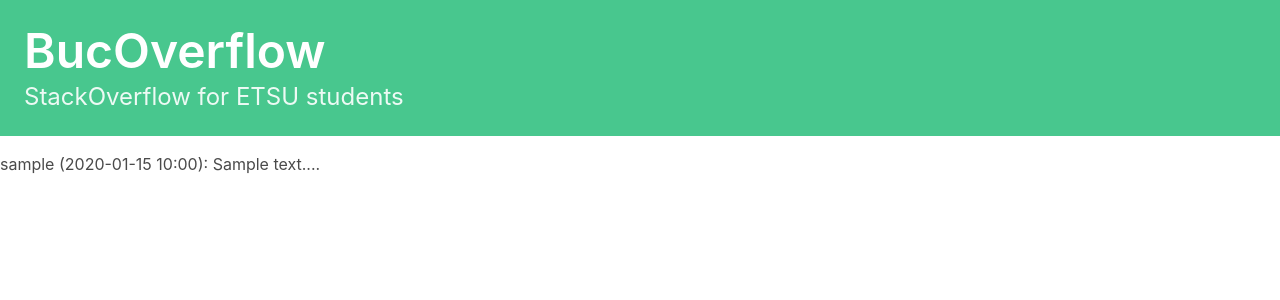
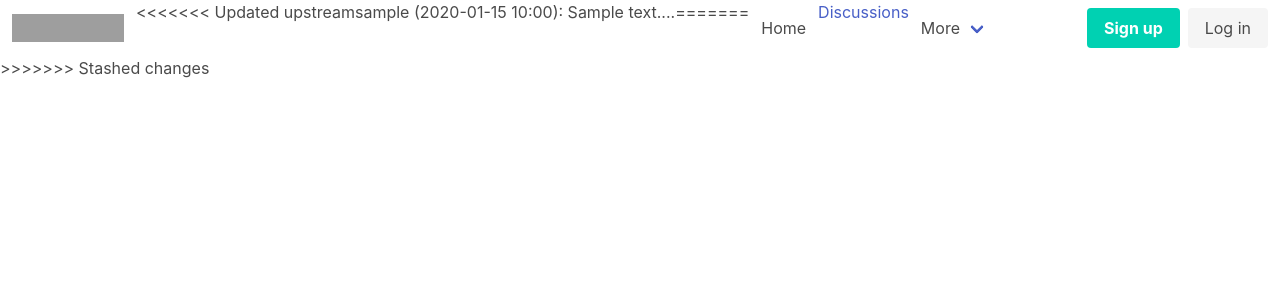
Before and after one commit to TrevorST/BucHelp, a Django app: template BucOverflow/templates/home.html in a window 1280 px wide. Shown: the top 300 px of the page. Run offline with Django 4.2, Linux system fonts and the light colour scheme; the template is opened without the code that fills it: values that come from a table or form of the project are taken from there, others are empty; tables that the repository leaves empty hold one stand-in row (values such as "Sample post"); parts of the project's set-up code (start-up, migrations or seed data) failed here and were passed over; grey boxes are pictures that could not be loaded.

Commit message:
Summary #4

```diff
--- a/BucOverflow/templates/base.html
+++ b/BucOverflow/templates/base.html
@@ -1,24 +1,13 @@
 <!DOCTYPE html>
+
 <html lang="en">
-<head>
-    <meta charset="UTF-8">
-    <meta http-equiv="X-UA-Compatible" content="IE=edge">
-    <meta name="viewport" content="width=device-width, initial-scale=1.0">
-    <!-- Include the Bulma CSS framework for styling-->
-    <link rel="stylesheet"
-          href="https://cdn.jsdelivr.net/npm/bulma@0.9.3/css/bulma.min.css">
-    <title>BucOverflow</title>
-</head>
-<body>
-    <section class="hero is-small is-success mb-4">
-        <div class="hero-body">
-            <h1 class="title is-1">BucOverflow</h1>
-            <p class="subtitle is-4">
-                StackOverflow for ETSU students
-            </p>
-        </div>
-    </section>
+    <nav class="navbar" role="navigation" aria-label="main navigation">
+  <div class="navbar-brand">
+    <a class="navbar-item" href="https://bulma.io">
+      <img src="https://bulma.io/images/bulma-logo.png" width="112" height="28">
+    </a>
 
+<<<<<<< Updated upstream
     {% for post in posts %}
 
 <tb>
@@ -30,3 +19,73 @@
 {% endfor %}
 </body>
 </html>
+=======
+    <a role="button" class="navbar-burger" aria-label="menu" aria-expanded="false" data-target="navbarBasicExample">
+      <span aria-hidden="true"></span>
+      <span aria-hidden="true"></span>
+      <span aria-hidden="true"></span>
+    </a>
+  </div>
+
+  <div id="navbarBasicExample" class="navbar-menu">
+    <div class="navbar-start">
+
+
+
+      <a class="navbar-item"> <!--#######-->
+        Home
+      </a>
+
+      <a href="/bucoverflow/discussions">Discussions</a> <!--#######-->
+
+      </a>
+
+      <div class="navbar-item has-dropdown is-hoverable">
+        <a class="navbar-link">
+          More
+        </a>
+
+        <div class="navbar-dropdown">
+          <a class="navbar-item">
+            About
+          </a>
+          <a class="navbar-item">
+            Jobs
+          </a>
+          <a class="navbar-item">
+            Contact
+          </a>
+          <hr class="navbar-divider">
+          <a class="navbar-item">
+            Report an issue
+          </a>
+        </div>
+      </div>
+    </div>
+
+    <div class="navbar-end">
+      <div class="navbar-item">
+        <div class="buttons">
+          <a class="button is-primary">
+            <strong>Sign up</strong>
+          </a>
+          <a class="button is-light">
+            Log in
+          </a>
+        </div>
+      </div>
+    </div>
+  </div>
+</nav>
+
+<head>
+  <meta charset="UTF-8">
+  <meta http-equiv="X-UA-Compatible" content="IE=edge">
+  <meta name="viewport" content="width=device-width, initial-scale=1.0">
+  <!-- Include the Bulma CSS framework for styling-->
+  <link rel="stylesheet"
+        href="https://cdn.jsdelivr.net/npm/bulma@0.9.3/css/bulma.min.css">
+
+</html>
+
+>>>>>>> Stashed changes
--- a/BucOverflow/urls.py
+++ b/BucOverflow/urls.py
@@ -1,10 +1,17 @@
 from django.urls import path, include
 
 from . import views
-from .views import dashboard
+from .views import base, index, discussions, home
 
 app_name = "BucOverflow"
 
 urlpatterns = [
+<<<<<<< Updated upstream
     path("", views.dashboard, name="dashboard"),
+=======
+    path("", views.base, name="base"),
+    path("index", views.index, name="index"),
+    path("discussions", views.discussions),
+    path("home", views.home, name="home"),
+>>>>>>> Stashed changes
 ]
```
Also changed, not shown: BucOverflow/views.py (+16 -2 lines).
